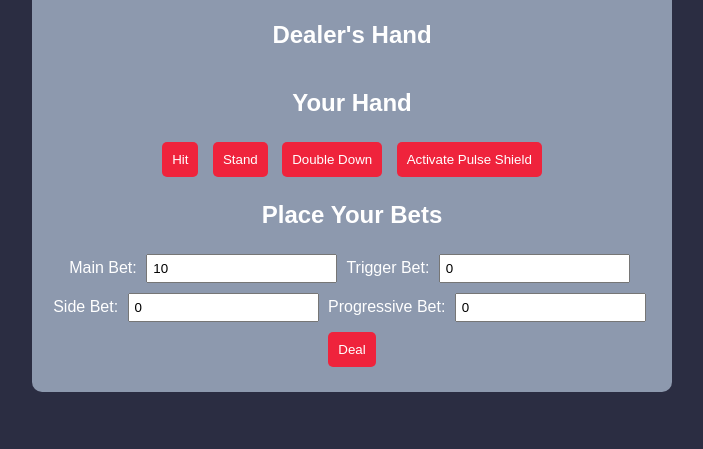
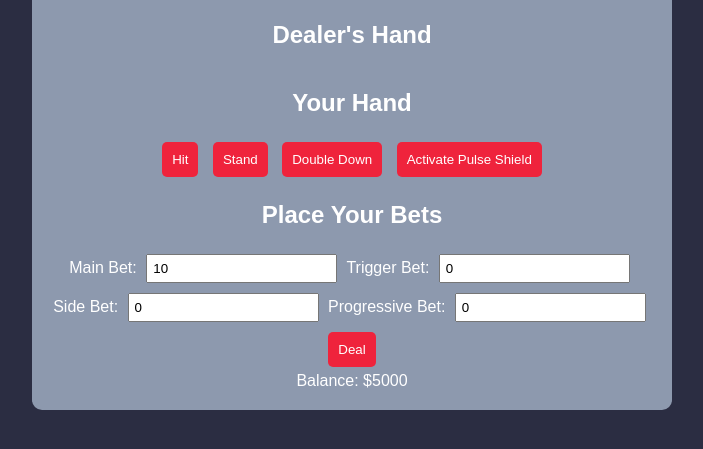
Before and after one commit to HerveP12/blakjackpulse, a plain HTML site: page index.html in a window 1280 px wide. Shown: the part 107-556 px from the top of the page, without its empty margins (288-991 px from the left). Drawn offline with Linux system fonts and the light colour scheme.

Commit message:
Update index.html

```diff
--- a/index.html
+++ b/index.html
@@ -33,9 +33,10 @@
         <input type="number" id="side-bet" value="0" />
         <label for="progressive-bet">Progressive Bet:</label>
         <input type="number" id="progressive-bet" value="0" />
-        <!-- Progressive Bet input field -->
         <button id="deal">Deal</button>
       </div>
+      <div id="balance">Balance: $5000</div>
+      <!-- Display player balance here -->
       <div id="results"></div>
     </div>
     <script src="script.js"></script>
```
